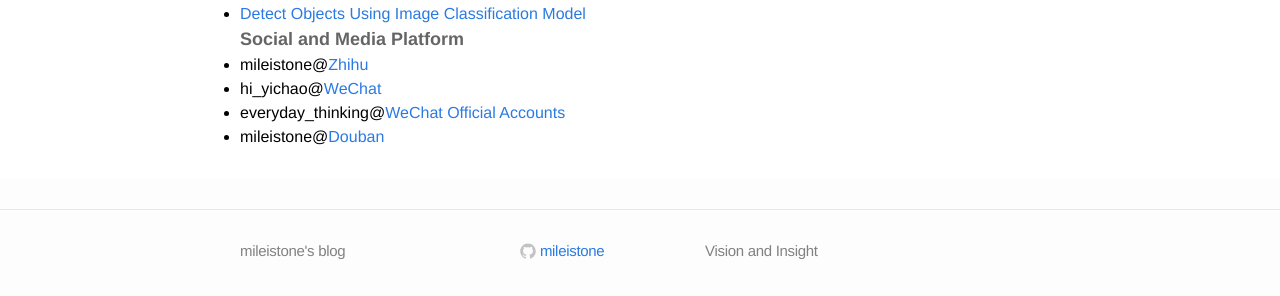
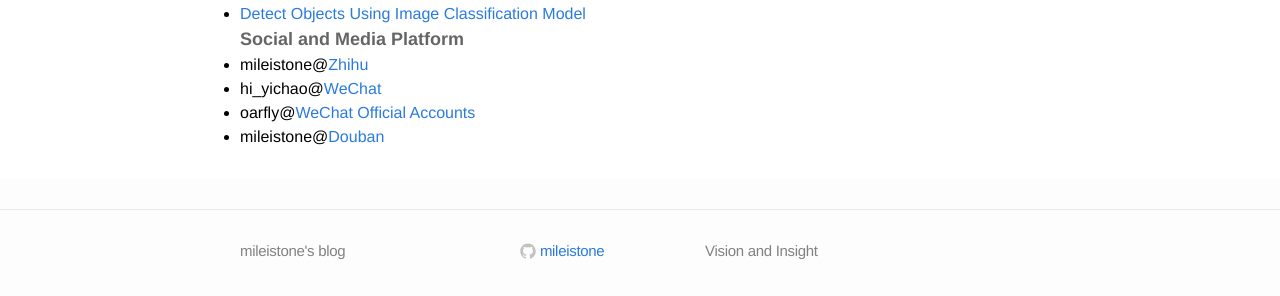
Before and after one commit to mileistone/mileistone.github.io, a Jekyll site: the page built from pages/about.md, in a window 1280 px wide. Shown: the part 870-1166 px from the top of the page. Built offline with Jekyll 4.4.1, drawn with Linux system fonts in a browser that asks for light colours.

Commit message:
Update about.md

```diff
--- a/pages/about.md
+++ b/pages/about.md
@@ -60,6 +60,6 @@ includelink: true
 
 - hi_yichao@[WeChat](https://weixin.qq.com/)
 
-- everyday_thinking@[WeChat Official Accounts](https://weixin.qq.com/)
+- oarfly@[WeChat Official Accounts](https://weixin.qq.com/)
 
 - mileistone@[Douban](https://www.douban.com/people/mileistone)
```
